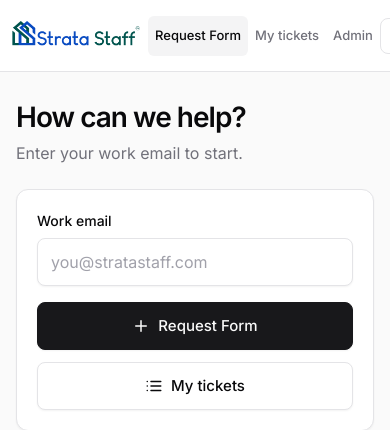
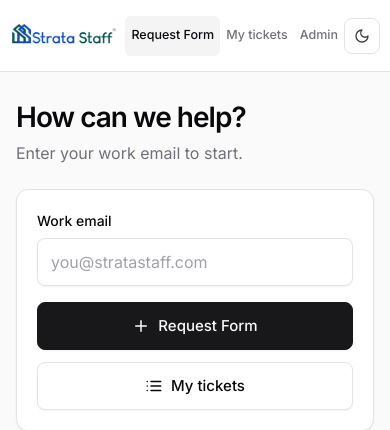
Before and after one commit to iantolentino/task-tracker-notion-clone-, a PHP site: page /ticket.php in a window 390 px wide; the page is wider, and only the part inside the window is pictured. Shown: the top 430 px of that part. Run offline with PHP 8.4, Linux system fonts and the light colour scheme.

Commit message:
Consistent Strata Staff logo on sign-in, staff portal and dashboard
Show the logo at its natural proportions (centered on the sign-in card),
plain white in dark mode, and readable in the phone header. Scope the
sign-in button style to the card so the theme toggle is unaffected.

Co-Authored-By: Claude Opus 5.5 <noreply@anthropic.com>

```diff
--- a/assets/design-system.css
+++ b/assets/design-system.css
@@ -56,7 +56,7 @@ aside.app-nav {
     background: var(--color-surface); border-right: 1px solid var(--color-border);
 }
 .app-nav .nav-left { display: flex; align-items: center; justify-content: space-between; padding: 0 8px 24px; }
-.app-nav .nav-brand img { width: 164px; height: 40px; object-fit: contain; object-position: left center; }
+.app-nav .nav-brand img { width: 168px; max-width: 100%; height: auto; }
 .app-nav .nav-links { display: grid; gap: 4px; align-content: start; }
 .app-nav .nav-link, .app-nav .nav-logout {
     min-height: 44px; display: flex; align-items: center; padding: 0 12px;
@@ -98,7 +98,7 @@ tbody tr { transition: background .14s ease; }
     min-height: 72px; padding: 14px max(20px, calc((100vw - 1120px) / 2)) !important;
     border-color: var(--color-border) !important; position: sticky; top: 0; z-index: 30;
 }
-.topbar .brand img { width: 164px !important; height: 40px !important; }
+.topbar .brand img { width: 176px !important; height: auto !important; }
 .topbar nav { align-items: center; gap: 6px !important; }
 .topbar nav a { min-height: 40px; display: inline-flex; align-items: center; padding: 0 10px; border-radius: var(--radius-sm); color: var(--color-text-soft); }
 .topbar nav a:hover, .topbar nav a[aria-current="page"] { background: var(--color-surface-subtle); color: var(--color-primary); }
@@ -113,7 +113,7 @@ tbody tr { transition: background .14s ease; }
 .public-page { margin: 0; min-height: 100vh; }
 .public-page .topbar { display: flex; align-items: center; justify-content: space-between; gap: 20px; background: var(--color-surface); border-bottom: 1px solid var(--color-border); }
 .public-page .brand { display: inline-flex; align-items: center; }
-.public-page .brand img { display: block; object-fit: contain; object-position: left center; }
+.public-page .brand img { display: block; max-width: 100%; }
 .public-page .topbar nav { display: flex; font-size: 14px; }
 .public-page .topbar nav a { text-decoration: none; font-weight: 600; }
 .public-page .topbar nav .nav-quiet { color: var(--color-muted); font-weight: 500; }
@@ -365,10 +365,11 @@ body.login-page { background: var(--color-bg) !important; }
     .topbar + main { padding: 30px 16px 52px !important; }
     .public-page .topbar { flex-direction: row; align-items: center !important; }
     .public-page .topbar nav { width: auto; }
-    .public-page .topbar { padding: 10px 12px !important; gap: 8px; }
+    .public-page .topbar { padding: 10px 10px 10px 12px !important; gap: 4px; }
     .public-page .topbar nav { gap: 0 !important; flex-wrap: nowrap; }
-    .public-page .topbar nav a { flex: 0 0 auto; padding: 0 7px; font-size: 13px; }
-    .public-page .brand img { width: 128px !important; height: 34px !important; }
+    .public-page .topbar nav a { flex: 0 0 auto; padding: 0 6px; font-size: 12.5px; }
+    .public-page .brand { flex: 0 0 auto; }
+    .public-page .brand img { width: 104px !important; height: auto !important; }
     .public-page .card { padding: 20px; }
     .portal-actions, .form-row { grid-template-columns: 1fr; }
     .form-footer { flex-direction: column-reverse; align-items: stretch; }
@@ -712,9 +713,8 @@ td { color: var(--color-text-soft); }
 :root[data-theme="dark"] .error { background: var(--tone-red-bg) !important; color: var(--tone-red-fg) !important; border-color: var(--tone-red-bd) !important; }
 :root[data-theme="dark"] .muted-dash { color: var(--color-dash); }
 :root[data-theme="dark"] .overlay { background: rgba(0, 0, 0, .65) !important; }
-:root[data-theme="dark"] .nav-brand img, :root[data-theme="dark"] .brand img, :root[data-theme="dark"] .brand-logo img {
-    padding: 4px 8px; border-radius: var(--radius-sm); background: #fff;
-}
+/* Strata Staff logo: plain white in dark mode */
+:root[data-theme="dark"] .brand-logo img, :root[data-theme="dark"] .brand img, :root[data-theme="dark"] .nav-brand img { filter: brightness(0) invert(1); }
 
 /* Theme toggle button */
 .theme-toggle { display: inline-flex; align-items: center; justify-content: center; gap: 8px; min-height: 36px !important; padding: 0 10px; border: 1px solid var(--color-border); border-radius: var(--radius-md) !important; background: var(--color-surface); color: var(--color-text-soft); cursor: pointer; font-size: 13px; }
--- a/creatives-ticketing-system.html
+++ b/creatives-ticketing-system.html
@@ -168,7 +168,7 @@
             .form-grid { grid-template-columns: 1fr; }
         }
     </style>
-    <link rel="stylesheet" href="assets/design-system.css?v=20261105g">
+    <link rel="stylesheet" href="assets/design-system.css?v=20261106c">
     <script src="assets/theme.js?v=20261105e"></script>
 </head>
 <body class="tasks-page">
--- a/db-view.php
+++ b/db-view.php
@@ -181,7 +181,7 @@ $currentUserId = (int) (current_user()['id'] ?? 0);
         body { margin: 0; }
         <?php echo nav_css(); ?>
     </style>
-    <link rel="stylesheet" href="assets/design-system.css?v=20261105g">
+    <link rel="stylesheet" href="assets/design-system.css?v=20261106c">
     <script src="assets/theme.js?v=20261105e"></script>
 </head>
 <body class="db-page">
--- a/settings.php
+++ b/settings.php
@@ -138,7 +138,7 @@ $users = $pdo->query('SELECT id, username, role, created_at FROM users ORDER BY
         th { color: #64748b; font-size: 11px; text-transform: uppercase; }
         @media (max-width: 760px) { .grid { grid-template-columns: 1fr; } }
     </style>
-    <link rel="stylesheet" href="assets/design-system.css?v=20261105g">
+    <link rel="stylesheet" href="assets/design-system.css?v=20261106c">
     <script src="assets/theme.js?v=20261105e"></script>
 </head>
 <body class="settings-page">
--- a/setup.php
+++ b/setup.php
@@ -98,7 +98,7 @@ try {
         code { background: #f1f5f9; padding: 2px 6px; border-radius: 4px; }
         a { color: #2563eb; }
     </style>
-    <link rel="stylesheet" href="assets/design-system.css?v=20261105g">
+    <link rel="stylesheet" href="assets/design-system.css?v=20261106c">
     <script src="assets/theme.js?v=20261105e"></script>
 </head>
 <body>
--- a/ticket-status.php
+++ b/ticket-status.php
@@ -94,7 +94,7 @@ $niceDate = function ($value): string {
     <meta name="viewport" content="width=device-width, initial-scale=1">
     <title>My tickets - Multimedia and Marketing Ticketing System</title>
     <link rel="icon" href="assets/favicon.svg" type="image/svg+xml">
-    <link rel="stylesheet" href="assets/design-system.css?v=20261105g">
+    <link rel="stylesheet" href="assets/design-system.css?v=20261106c">
     <script src="assets/theme.js?v=20261105e"></script>
 </head>
 <body class="public-page">
--- a/ticket.php
+++ b/ticket.php
@@ -133,7 +133,7 @@ $esc = fn($value) => htmlspecialchars((string) $value, ENT_QUOTES, 'UTF-8');
     <meta name="viewport" content="width=device-width, initial-scale=1">
     <title><?php echo $createMode ? 'Request Form' : 'Staff portal'; ?> - Multimedia and Marketing Ticketing System</title>
     <link rel="icon" href="assets/favicon.svg" type="image/svg+xml">
-    <link rel="stylesheet" href="assets/design-system.css?v=20261105g">
+    <link rel="stylesheet" href="assets/design-system.css?v=20261106c">
     <script src="assets/theme.js?v=20261105e"></script>
 </head>
 <body class="public-page">
--- a/tickets.php
+++ b/tickets.php
@@ -197,7 +197,7 @@ $niceDate = function ($value): string {
         .empty { padding: 42px 20px; border: 1px dashed #cbd5e1; border-radius: 12px; background: #fff; color: #64748b; text-align: center; }
         @media (max-width: 650px) { .heading { align-items: flex-start; flex-direction: column; } .heading-actions, .export-form { width: 100%; justify-content: stretch; } .export-form label, .export-form input, .export-button, .public-link { flex: 1 1 100%; width: 100%; } .public-link { justify-content: center; } .ticket-head { flex-direction: column; } .edit-grid { grid-template-columns: 1fr; } .edit-field.full { grid-column: auto; } }
     </style>
-    <link rel="stylesheet" href="assets/design-system.css?v=20261105g">
+    <link rel="stylesheet" href="assets/design-system.css?v=20261106c">
     <script src="assets/theme.js?v=20261105e"></script>
 </head>
 <body class="tickets-page">
```
Also changed, not shown: login.php (+6 -5 lines).
